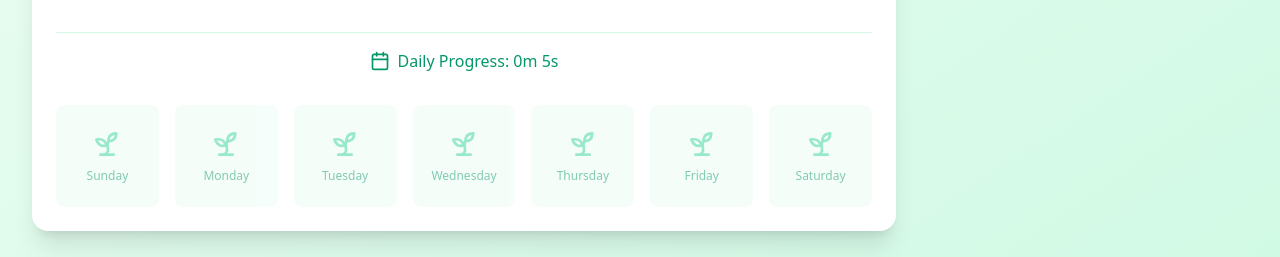
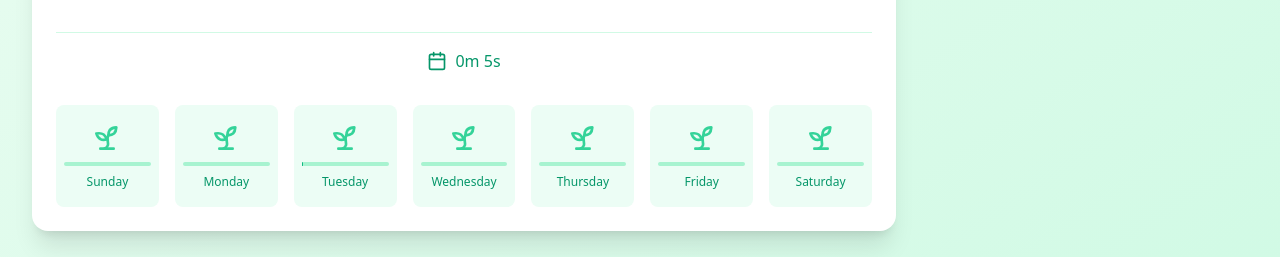
Before and after one commit to notFazal/Grow-Garden, a React (Vite) app in the folder frontend/: page /FocusGarden in a window 1280 px wide. Shown: the part 613-870 px from the top of the page. Built offline with nearby package versions, Linux system fonts and the light colour scheme; no server answers; the database is empty; sample sign-in values are in the browser's storage.

Commit message:
fixed progress bar for progress bar on weekly

```diff
--- a/frontend/src/components/PlantGrid.tsx
+++ b/frontend/src/components/PlantGrid.tsx
@@ -78,18 +78,21 @@ export const PlantGrid: React.FC<PlantGridProps> = ({ lifetimeSeconds, dailySeco
       {/* Daily Timer */}
       <div className="flex items-center justify-center gap-2 text-emerald-600 border-t border-emerald-100 pt-4">
         <Calendar className="w-5 h-5" />
-        <span>Daily Progress: {(() => {
-          const hrs = Math.floor(dailySeconds / 3600);
-          const mins = Math.floor((dailySeconds % 3600) / 60);
-          const secs = dailySeconds % 60;
-          return `${hrs > 0 ? `${hrs}h ` : ''}${mins}m ${secs}s`;
-        })()}</span>
+        <span>
+          {(() => {
+            const hrs = Math.floor(dailySeconds / 3600);
+            const mins = Math.floor((dailySeconds % 3600) / 60);
+            const secs = dailySeconds % 60;
+            return `${hrs > 0 ? `${hrs}h ` : ''}${mins}m ${secs}s`;
+          })()}
+        </span>
       </div>
 
       {/* Weekly Row */}
       <div className="grid grid-cols-7 gap-4">
         {weekDays.map((day, index) => {
           // Use the weeklyTimes array to compute progress for each day.
+          // For the current day, this value is in progress.
           const progress = weeklyTimes[index]
             ? Math.min(100, (weeklyTimes[index] / weeklyThreshold) * 100)
             : 0;
@@ -98,7 +101,8 @@ export const PlantGrid: React.FC<PlantGridProps> = ({ lifetimeSeconds, dailySeco
               key={`weekly-${index}`}
               growth={progress}
               isWeekly={true}
-              isLocked={progress < 100}
+              // Always set isLocked to false for weekly plants so the progress bar is shown.
+              isLocked={false}
               dayLabel={day}
             />
           );
```
